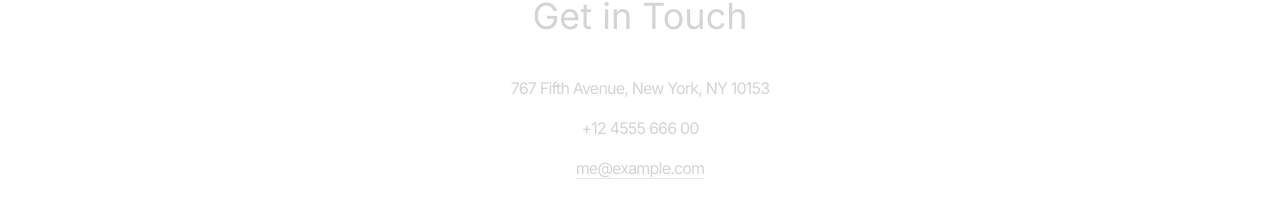
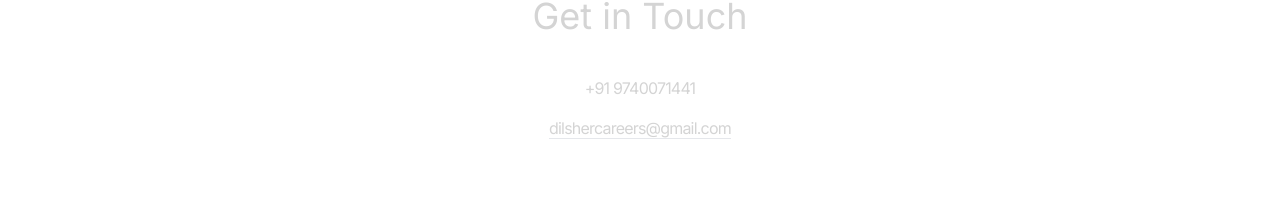
Before and after one commit to dilsher07singh/Portfolio, a React (Vite) app: page / in a window 1280 px wide. Shown: the part 3056-3271 px from the top of the page. Built offline with nearby package versions, Linux system fonts and the light colour scheme.

Commit message:
Contacts updated

```diff
--- a/src/components/Contact.jsx
+++ b/src/components/Contact.jsx
@@ -23,7 +23,7 @@ const Contact = () => {
 
         <motion.p className="my-4">{CONTACT.phoneNo}</motion.p>
 
-        <a href="#" className="border-b">
+        <a href={`mailto:${CONTACT.email}`} className="border-b">
           {CONTACT.email}
         </a>
       </div>
--- a/src/constants/index.js
+++ b/src/constants/index.js
@@ -70,7 +70,7 @@ export const PROJECTS = [
 ];
 
 export const CONTACT = {
-  address: "767 Fifth Avenue, New York, NY 10153 ",
-  phoneNo: "+12 4555 666 00 ",
-  email: "me@example.com",
+  address: "",
+  phoneNo: "+91 9740071441",
+  email: "dilshercareers@gmail.com",
 };
```
